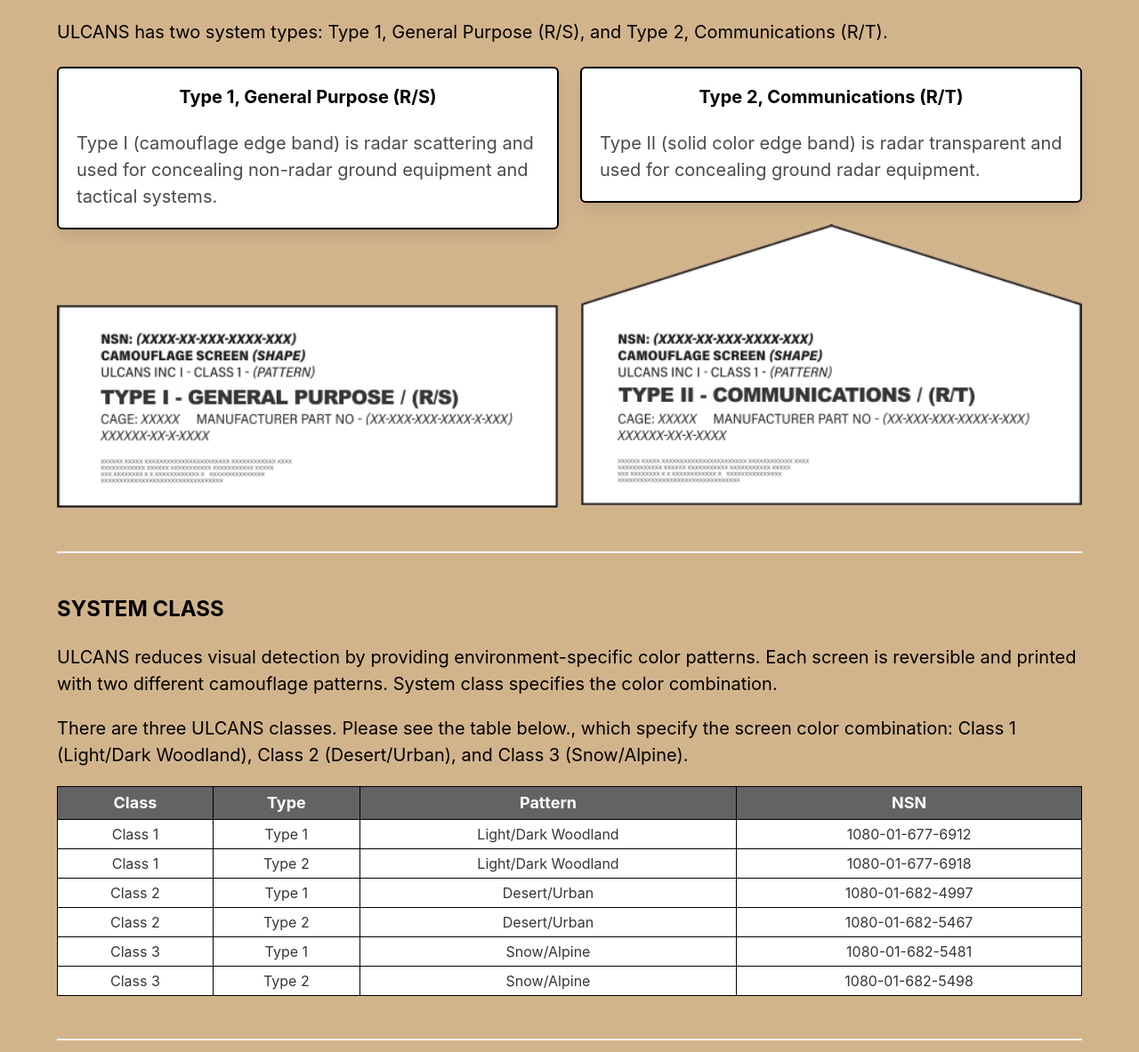
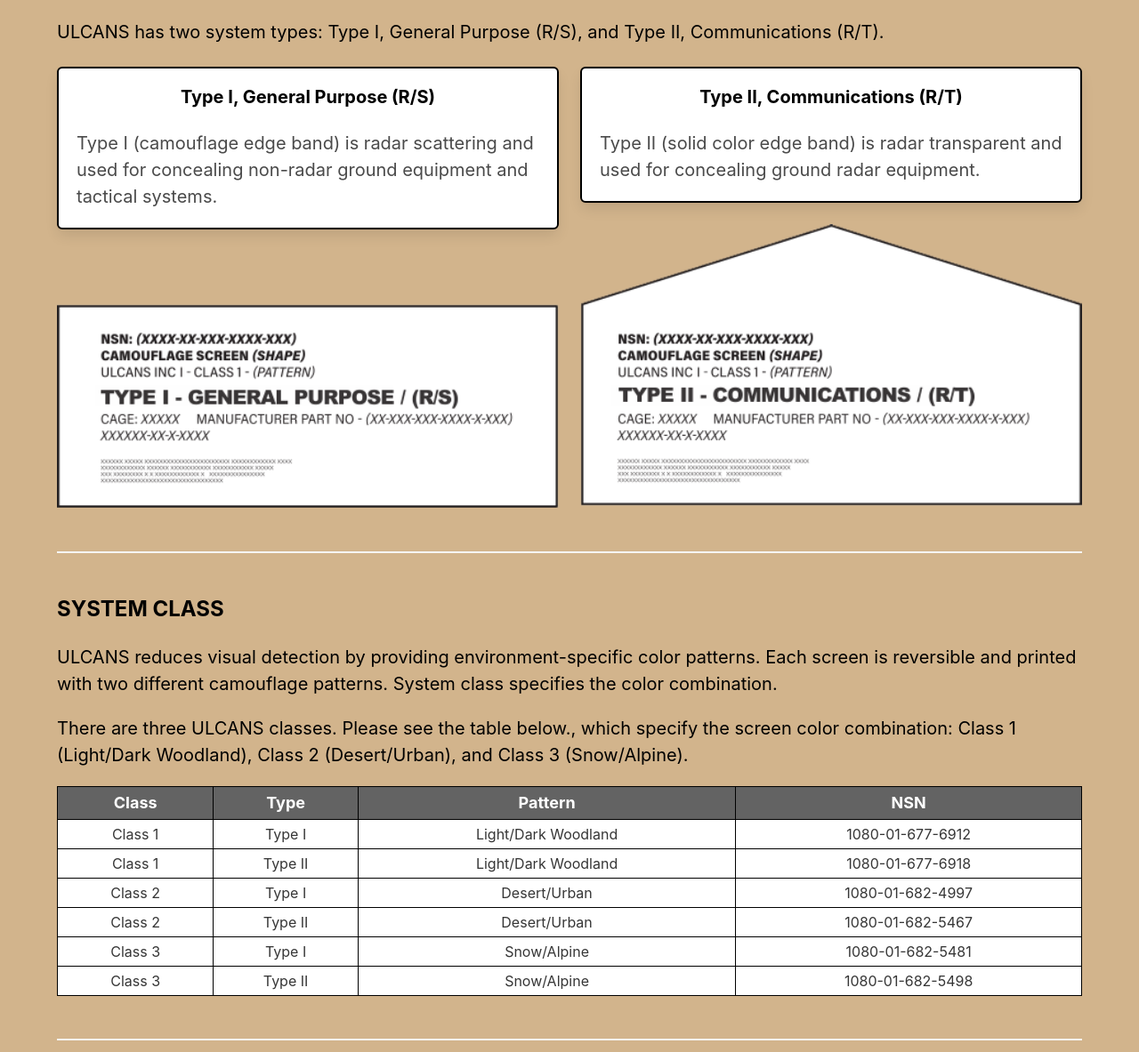
Before and after one commit to naricci/qrg-website, a plain HTML site: page views/equipment.html in a window 1280 px wide. Shown: the part 557-1740 px from the top of the page at 89% size. Drawn offline with Linux system fonts and the light colour scheme.

Commit message:
added footer on main pages and fixed type 1/I errors on equipment page

```diff
--- a/views/equipment.html
+++ b/views/equipment.html
@@ -329,7 +329,7 @@
 										<div class="row">
 											<div class="content is-medium">
 												<p>
-													ULCANS has two system types: Type 1, General Purpose (R/S), and Type 2, Communications (R/T).
+													ULCANS has two system types: Type I, General Purpose (R/S), and Type II, Communications (R/T).
 												</p>
 											</div>
 
@@ -339,7 +339,7 @@
 									<div class="columns">
 										<div class="column">
 											<div class="box">
-												<h2 class="subtitle has-text-weight-bold is-5 has-text-centered">Type 1, General Purpose (R/S)</h2>
+												<h2 class="subtitle has-text-weight-bold is-5 has-text-centered">Type I, General Purpose (R/S)</h2>
 												<div class="content is-medium">
 													<p >
 														Type I (camouflage edge band) is radar scattering and used for concealing non-radar ground equipment and tactical systems.
@@ -352,7 +352,7 @@
 										</div>
 										<div class="column">
 											<div class="box">
-												<h2 class="subtitle has-text-weight-bold is-5 has-text-centered">Type 2, Communications (R/T)</h2>
+												<h2 class="subtitle has-text-weight-bold is-5 has-text-centered">Type II, Communications (R/T)</h2>
 												<div class="content is-medium">
 													<p>
 														Type II (solid color edge band) is radar transparent and used for concealing ground radar equipment.
@@ -393,37 +393,37 @@
 										<tbody style="font-size: 16px; text-align: center; vertical-align: middle;">
 											<tr >
 												<td style="border: 1px solid #000000;">Class 1</td>
-												<td style="border: 1px solid #000000;">Type 1</td>
+												<td style="border: 1px solid #000000;">Type I</td>
 												<td style="border: 1px solid #000000;">Light/Dark Woodland</td>
 												<td style="border: 1px solid #000000;">1080-01-677-6912</td>
 											</tr>
 											<tr>
 												<td style="border: 1px solid #000000;">Class 1</td>
-												<td style="border: 1px solid #000000;">Type 2</td>
+												<td style="border: 1px solid #000000;">Type II</td>
 												<td style="border: 1px solid #000000;">Light/Dark Woodland</td>
 												<td style="border: 1px solid #000000;">1080-01-677-6918</td>
 											</tr>
 											<tr>
 												<td style="border: 1px solid #000000;">Class 2</td>
-												<td style="border: 1px solid #000000;">Type 1</td>
+												<td style="border: 1px solid #000000;">Type I</td>
 												<td style="border: 1px solid #000000;">Desert/Urban</td>
 												<td style="border: 1px solid #000000;">1080-01-682-4997</td>
 											</tr>
 											<tr>
 												<td style="border: 1px solid #000000;">Class 2</td>
-												<td style="border: 1px solid #000000;">Type 2</td>
+												<td style="border: 1px solid #000000;">Type II</td>
 												<td style="border: 1px solid #000000;">Desert/Urban</td>
 												<td style="border: 1px solid #000000;">1080-01-682-5467</td>
 											</tr>
 											<tr>
 												<td style="border: 1px solid #000000;">Class 3</td>
-												<td style="border: 1px solid #000000;">Type 1</td>
+												<td style="border: 1px solid #000000;">Type I</td>
 												<td style="border: 1px solid #000000;">Snow/Alpine</td>
 												<td style="border: 1px solid #000000;">1080-01-682-5481</td>
 											</tr>
 											<tr>
 												<td style="border: 1px solid #000000;">Class 3</td>
-												<td style="border: 1px solid #000000;">Type 2</td>
+												<td style="border: 1px solid #000000;">Type II</td>
 												<td style="border: 1px solid #000000;">Snow/Alpine</td>
 												<td style="border: 1px solid #000000;">1080-01-682-5498</td>
 											</tr>
@@ -617,5 +617,13 @@
 				</div>
 			</div>
 		</section>
+
+		<footer class="footer is-fixed-bottom" style="bottom: 0; width: 100%; height: 2rem;">
+			<div class="content has-text-centered">
+				<a href="http://fibrotexusa.com" target="_blank">
+					<img src="../images/icons/fusa-logo.png" alt="Fibrotex company logo">
+				</a>
+			</div>
+		</footer>
 	</body>
 </html>
```
Also changed, not shown: views/maintenance.html (+8 -0 lines), views/procedures.html (+8 -1 lines), views/references.html (+8 -0 lines), views/setup.html (+8 -0 lines), views/teardown.html (+8 -1 lines).
